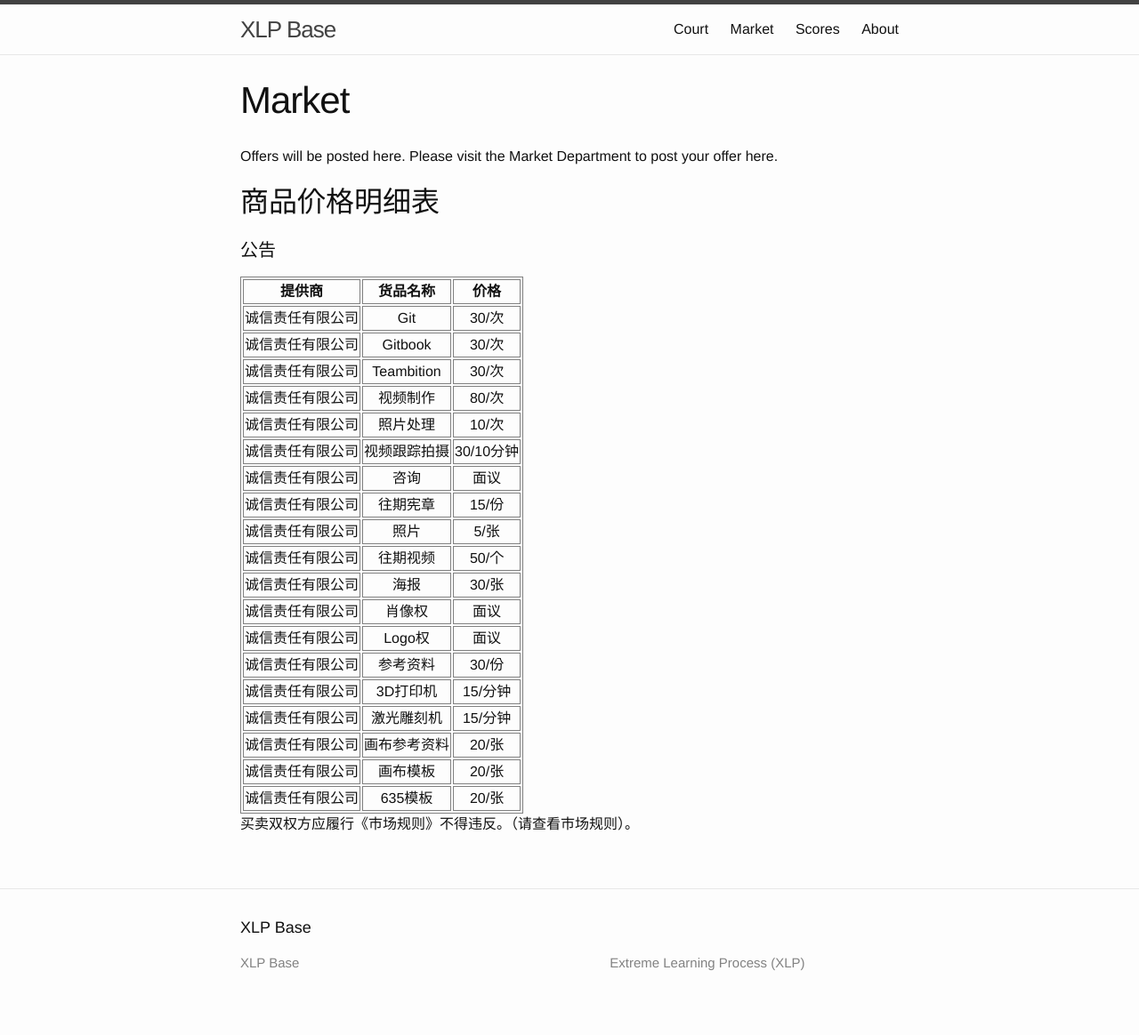
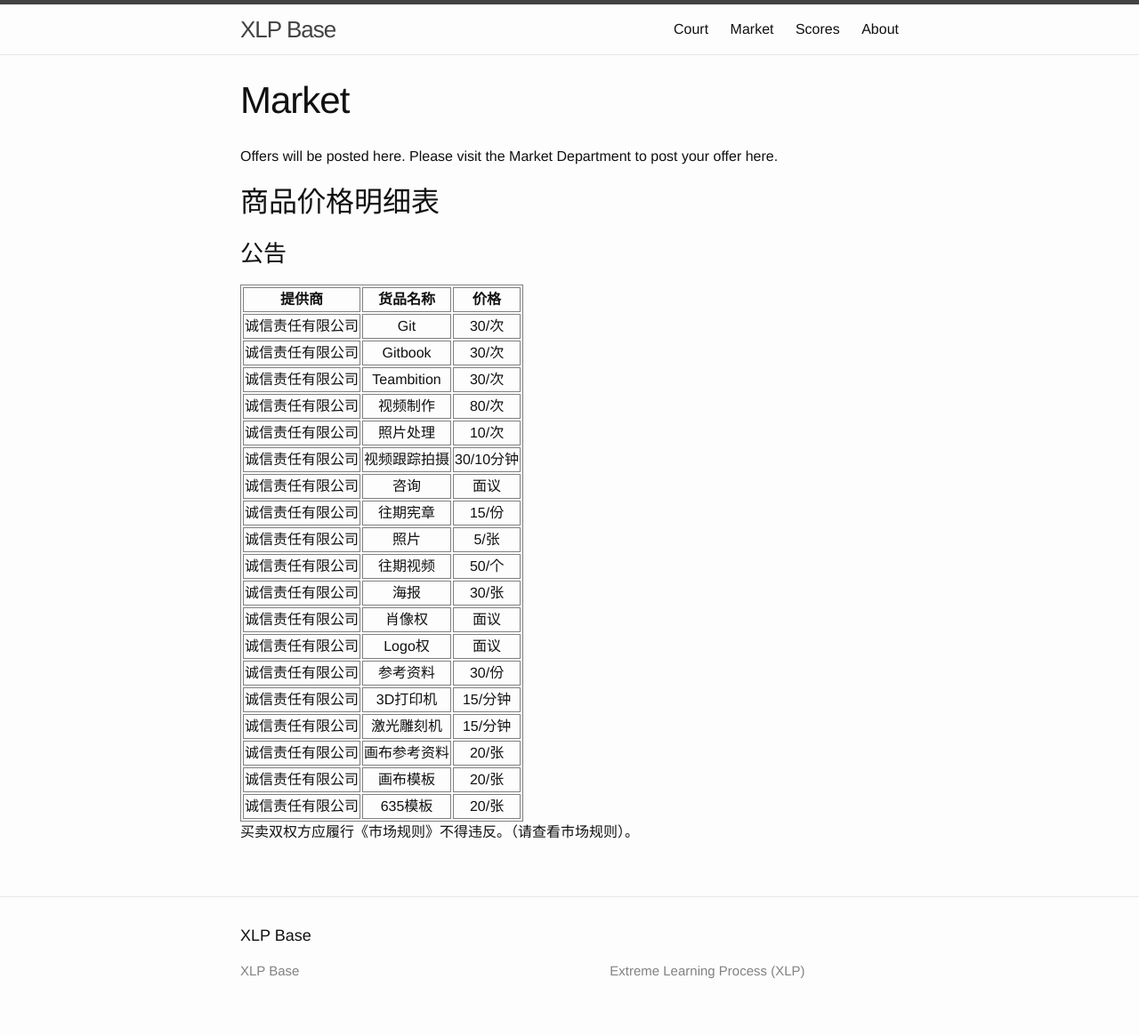
Before and after one commit to alimbeko2/alimbeko2.github.io, a Jekyll site: the page built from Market.md, in a window 1280 px wide. Shown: the whole page at 89% size. Built offline with Jekyll 4.4.1, drawn with Linux system fonts in a browser that asks for light colours.

```diff
--- a/Market.md
+++ b/Market.md
@@ -8,7 +8,7 @@ Offers will be posted here. Please visit the Market Department to post your offe
 
 商品价格明细表
 --
-####公告
+###公告
 
 |提供商|货品名称|价格
 |:---:|:---:|:---:|
```
